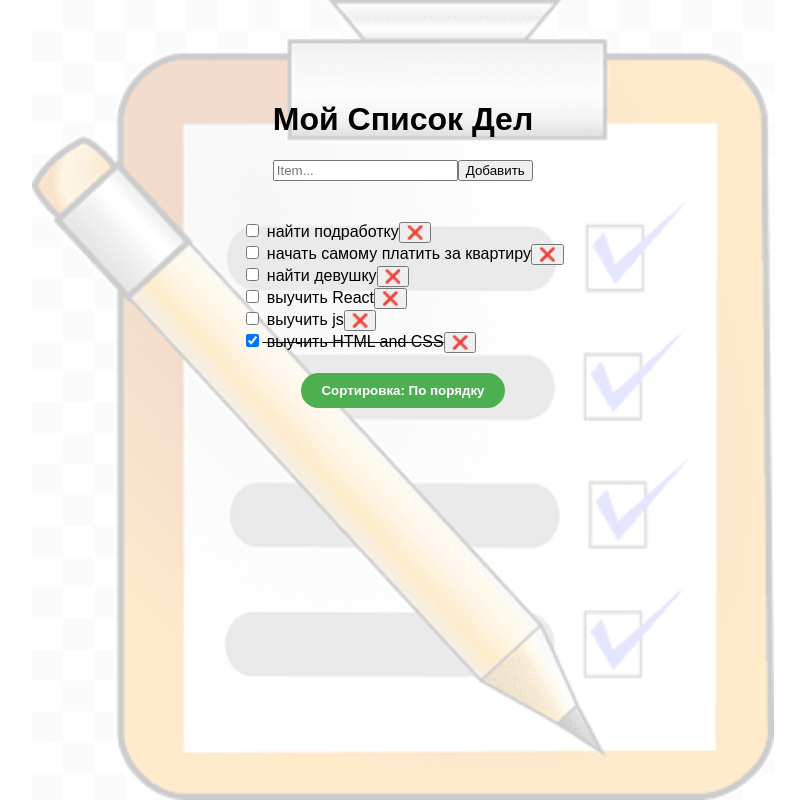
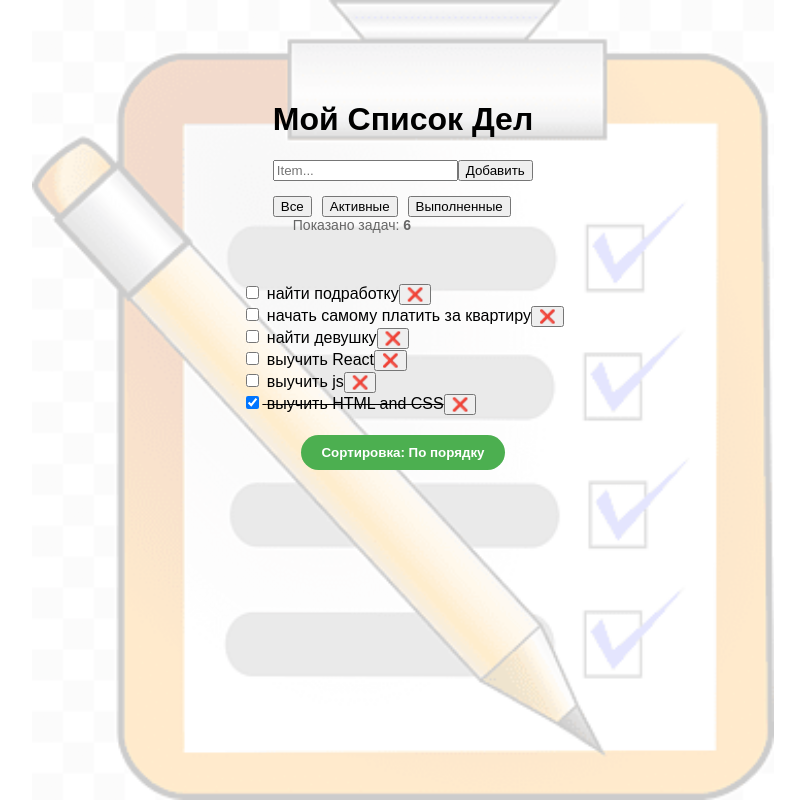
Before and after one commit to Mi13285/training-todo-app, a React (Vite) app in the folder todo-app/: page / in a window 1280 px wide. Shown: the whole page, without its empty margins (237-1042 px from the left). Built offline with nearby package versions, Linux system fonts and the light colour scheme.

Commit message:
project done

```diff
--- a/todo-app/src/App.jsx
+++ b/todo-app/src/App.jsx
@@ -12,6 +12,10 @@ function App() {
   { id: 5, text: "выучить js", isCompleted: false },
   { id: 6, text: "выучить HTML and CSS", isCompleted: true }
 ]);
+const [filter, setFilter] = useState('all');
+function filterStatus(status) {
+  setFilter(status);
+}
  function addToDo (text) {
   console.log("Сигнал дошел! Текст из формы:", text);
  if (text.trim().length <= 3) {
@@ -23,26 +27,36 @@ if (checkAll) {
 }
   setTodos([...todos,{ id: Date.now(), text: text, isCompleted:false }])
  }
-
- function filtertSatus(isCompleted) {
- setTodos( todos.filter(todo=> todo.isCompleted === isCompleted))
- }
 function toggleToDo(id) {
   setTodos(todos.map(todo => todo.id === id ? { ...todo, isCompleted: !todo.isCompleted } : todo));
 }
+
 
 
   function deleteToDo(id) {
  setTodos(todos.filter(todo=> todo.id!==id))
   }
 
+  const filteredTodos = todos.filter(todo => {
+    if (filter === 'completed') return todo.isCompleted;
+    if (filter === 'active') return !todo.isCompleted;
+    return true;
+  });
   return (
     <div className="main-container">
     <div style={{ padding: '20px', maxWidth: '400px', margin: '0 auto' }}>
       <h1>Мой Список Дел</h1>
       <TodoForm addToDo={addToDo} />
+      <div className="filter-buttons" style={{ marginTop: '15px', display: 'flex', gap: '10px' }}>
+        <button onClick={() => filterStatus('all')}>Все</button>
+        <button onClick={() => filterStatus('active')}>Активные</button>
+        <button onClick={() => filterStatus('completed')}>Выполненные</button>
+        </div>
+        <div className="todo-counter" style={{ padding: '0 20px', marginBottom: '10px', fontSize: '14px', color: '#666' }}>
+      Показано задач: <strong>{filteredTodos.length}</strong>
     </div>
-    <TodoList todos={todos}
+    </div>
+    <TodoList todos={filteredTodos}
         addToDo={addToDo}
        deleteToDo ={deleteToDo}
        toggleToDo={toggleToDo}
```
Also changed, not shown: 1 other file (tests, documents, lock files or other folders).
